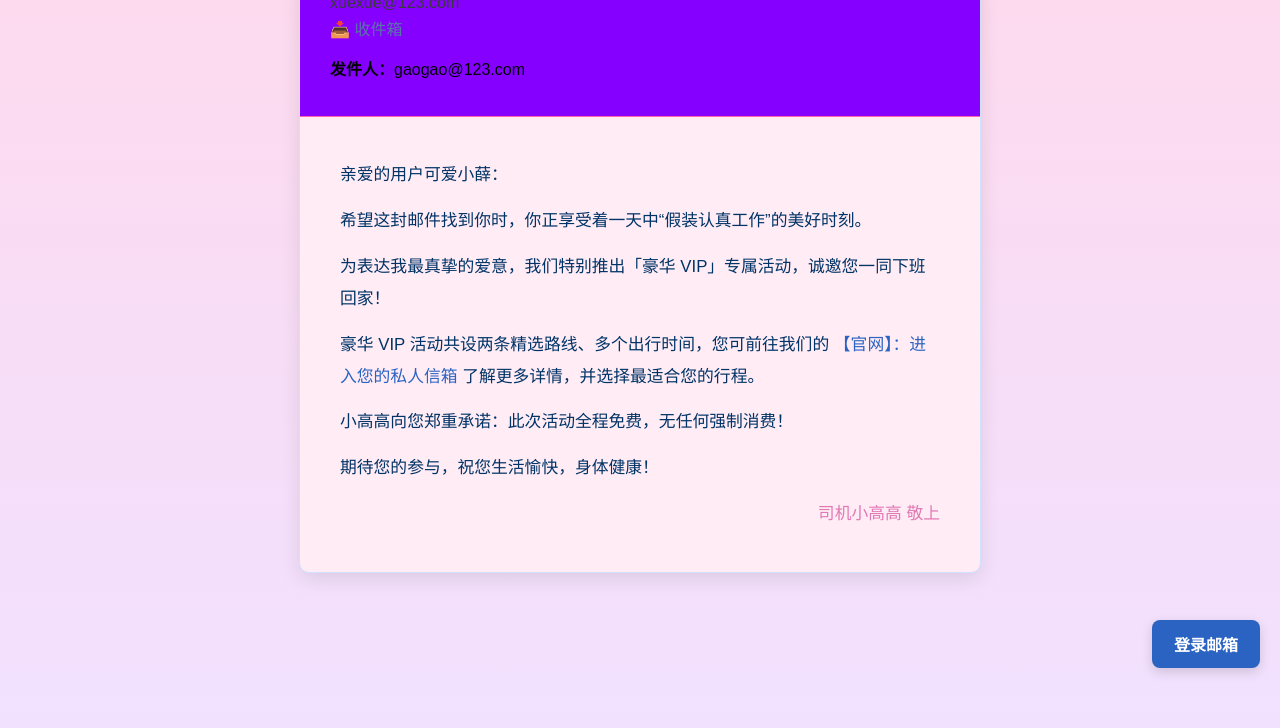
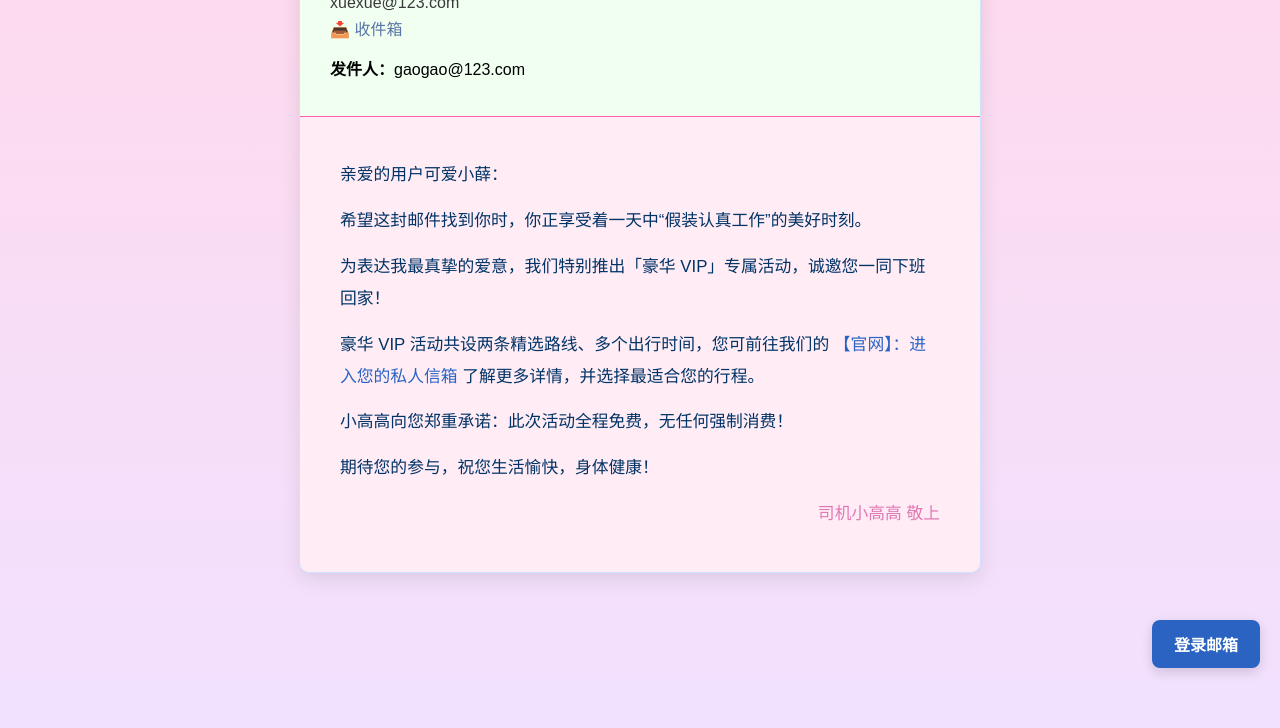
Before and after one commit to gracegracegrace627-collab/letter, a plain HTML site: page index.html in a window 1280 px wide. Shown: the part 112-840 px from the top of the page. Drawn offline with Linux system fonts and the light colour scheme.

Commit message:
Update mailstyle.css

```diff
--- a/mailstyle.css
+++ b/mailstyle.css
@@ -26,7 +26,7 @@ body {
 
 /* 顶部标题栏 */
 header {
-  background: #8600ff;
+  background: #f0fff0;
   border-bottom: 1px solid #ff60af;
   padding: 20px 30px;
 }
```
